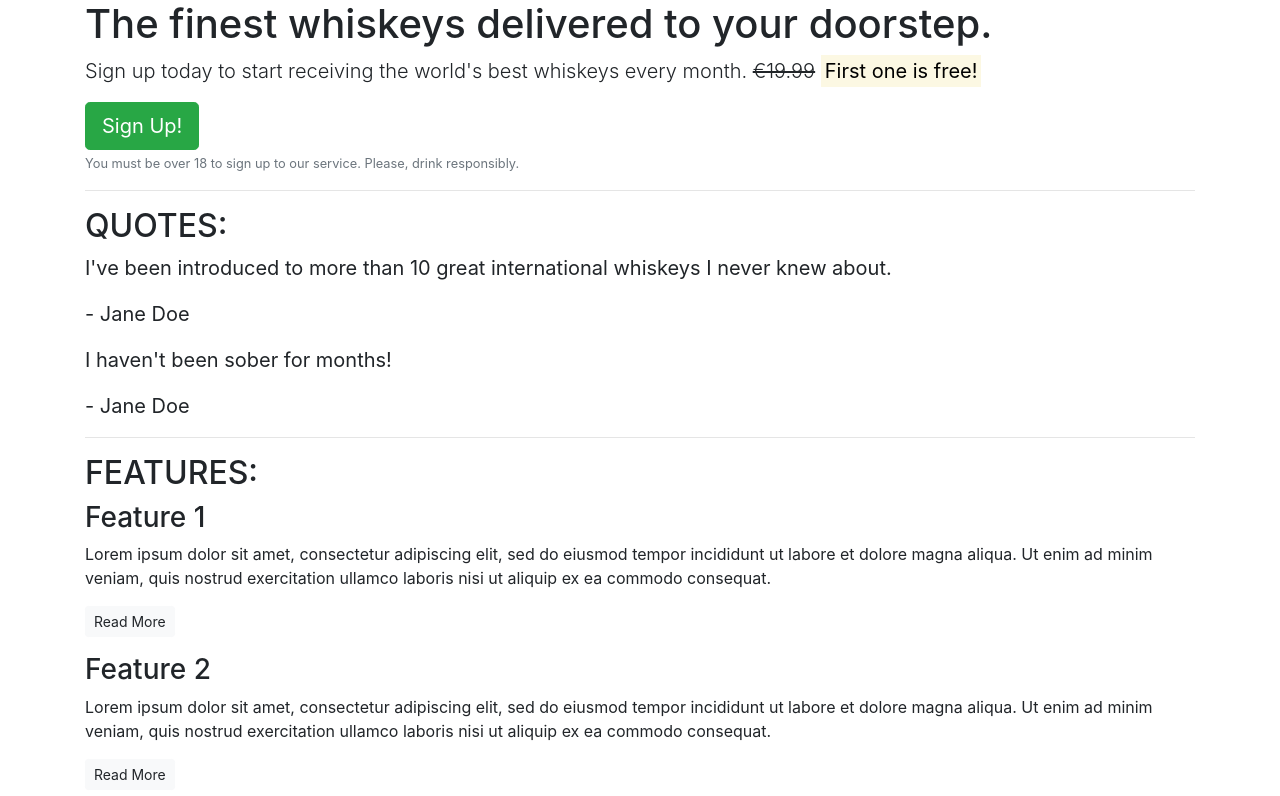
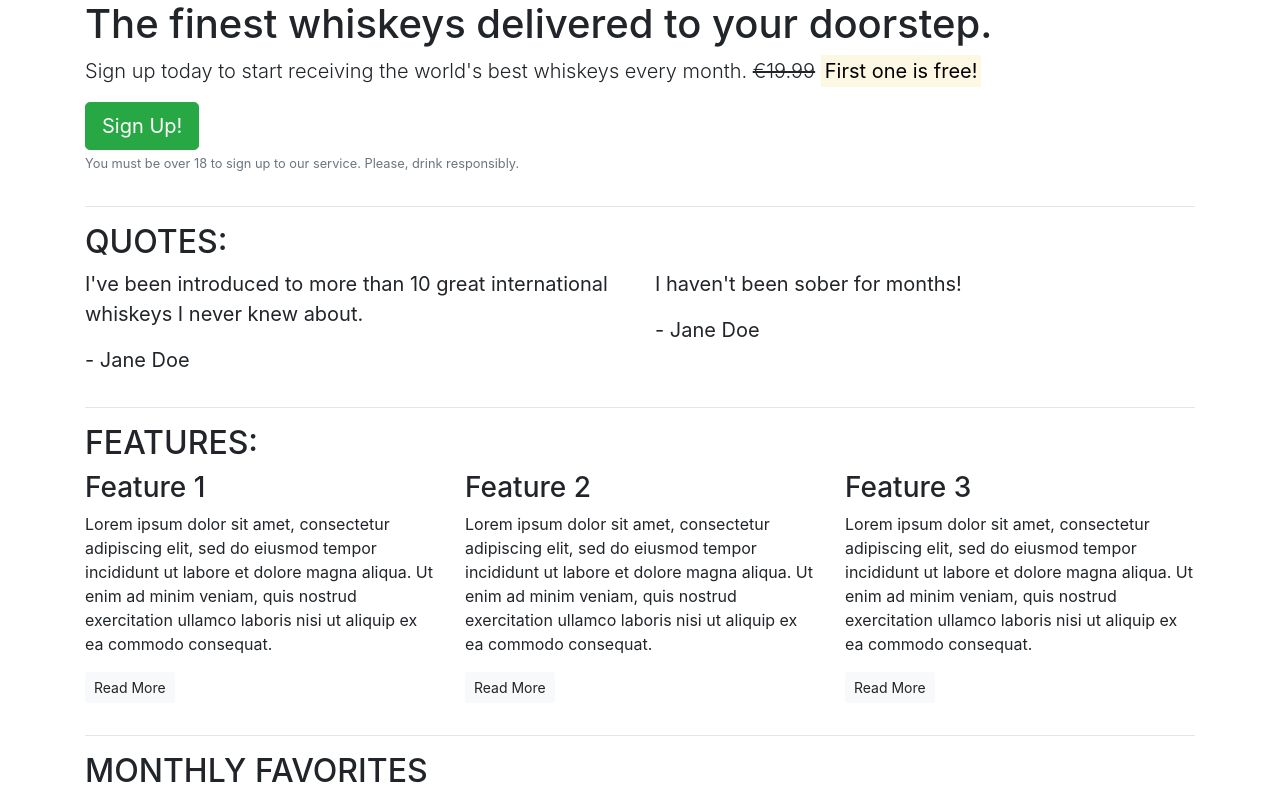
Before and after one commit to diegocardenast/bootstrap4-first-use, a plain HTML site: page index.html in a window 1280 px wide. Shown: the top 796 px of the page. Drawn offline with nearby package versions, Linux system fonts and the light colour scheme.

Commit message:
feat: add grid rules to each section

```diff
--- a/index.html
+++ b/index.html
@@ -12,47 +12,87 @@
 <body>
   <article class="container">
     <!-- Callout -->
+    <div class="row">
+      <div class="col-12">
         <section class="callout">
           <h1>The finest whiskeys delivered to your doorstep.</h1>
-            <p class="lead">Sign up today to start receiving the world's best whiskeys every month. <s>€19.99</s> <strong><mark>First one is free!</mark></strong></p>
+          <p class="lead">Sign up today to start receiving the world's best whiskeys every month. <s>€19.99</s>
+            <strong><mark>First one is free!</mark></strong></p>
           <button class="btn btn-success btn-lg">Sign Up!</button>
-            <p class="text-muted"><small>You must be over 18 to sign up  to our service. Please, drink responsibly.</small></p>
+          <p class="text-muted"><small>You must be over 18 to sign up to our service. Please, drink responsibly.</small>
+          </p>
         </section>
+      </div>
+    </div>
     <!-- /.callout -->
     <hr>
 
     <!-- Quotes -->
     <section class="quotes">
+      <div class="row">
+        <div class="col-12">
           <h2 class="text-uppercase">Quotes:</h2>
+        </div>
+      </div>
+      <div class="row">
+        <div class="col-12 col-md-6">
           <blockquote class="blockquote">
             <p>I've been introduced to more than 10 great international whiskeys I never knew about.</p>
             <p>- Jane Doe</p>
           </blockquote>
+        </div>
+        <div class="col-12 col-md-6">
           <blockquote class="blockquote">
             <p>I haven't been sober for months!</p>
             <p>- Jane Doe</p>
           </blockquote>
+        </div>
+      </div>
     </section>
     <!-- /.quotes -->
     <hr>
 
     <!-- Features -->
     <section class="features">
+      <div class="row">
+        <div class="col-12">
           <h2 class="text-uppercase">Features:</h2>
+        </div>
+      </div>
+      <div class="row">
+        <div class="col-12 col-md-6 col-lg-4">
           <div class="feature">
             <h3>Feature 1</h3>
-                <p>Lorem ipsum dolor sit amet, consectetur adipiscing elit, sed do eiusmod tempor incididunt ut labore et dolore magna aliqua. Ut enim ad minim veniam, quis nostrud exercitation ullamco laboris nisi ut aliquip ex ea commodo consequat.</p>
+            <p>Lorem ipsum dolor sit amet, consectetur adipiscing elit, sed do eiusmod tempor incididunt ut labore et
+              dolore
+              magna aliqua. Ut enim ad minim veniam, quis nostrud exercitation ullamco laboris nisi ut aliquip ex ea
+              commodo
+              consequat.</p>
             <p><a class="btn btn-sm btn-light" href="">Read More</a></p>
           </div>
+        </div>
+        <div class="col-12 col-md-6 col-lg-4">
           <div class="feature">
             <h3>Feature 2</h3>
-                <p>Lorem ipsum dolor sit amet, consectetur adipiscing elit, sed do eiusmod tempor incididunt ut labore et dolore magna aliqua. Ut enim ad minim veniam, quis nostrud exercitation ullamco laboris nisi ut aliquip ex ea commodo consequat.</p>
+            <p>Lorem ipsum dolor sit amet, consectetur adipiscing elit, sed do eiusmod tempor incididunt ut labore et
+              dolore
+              magna aliqua. Ut enim ad minim veniam, quis nostrud exercitation ullamco laboris nisi ut aliquip ex ea
+              commodo
+              consequat.</p>
             <p><a class="btn btn-sm btn-light" href="">Read More</a></p>
           </div>
+        </div>
+        <div class="col-12 d-md-none d-lg-block col-lg-4">
           <div class="feature">
             <h3>Feature 3</h3>
-                <p>Lorem ipsum dolor sit amet, consectetur adipiscing elit, sed do eiusmod tempor incididunt ut labore et dolore magna aliqua. Ut enim ad minim veniam, quis nostrud exercitation ullamco laboris nisi ut aliquip ex ea commodo consequat.</p>
+            <p>Lorem ipsum dolor sit amet, consectetur adipiscing elit, sed do eiusmod tempor incididunt ut labore et
+              dolore
+              magna aliqua. Ut enim ad minim veniam, quis nostrud exercitation ullamco laboris nisi ut aliquip ex ea
+              commodo
+              consequat.</p>
             <p><a class="btn btn-sm btn-light" href="">Read More</a></p>
+          </div>
+        </div>
       </div>
     </section>
     <!-- /.features -->
```
Lines whose indentation alone changed are shown as unchanged.
